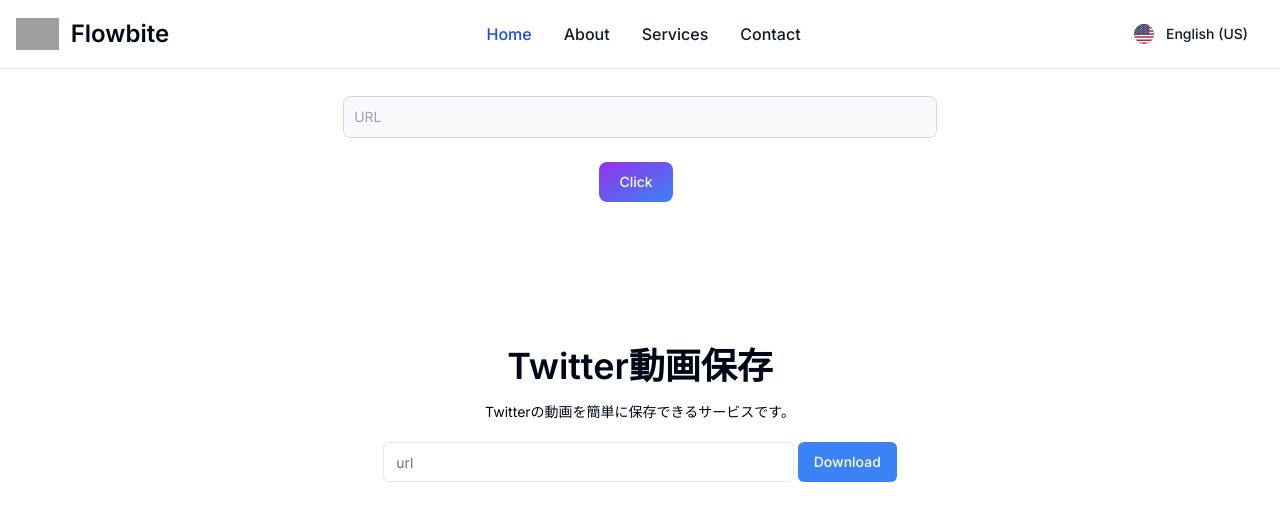
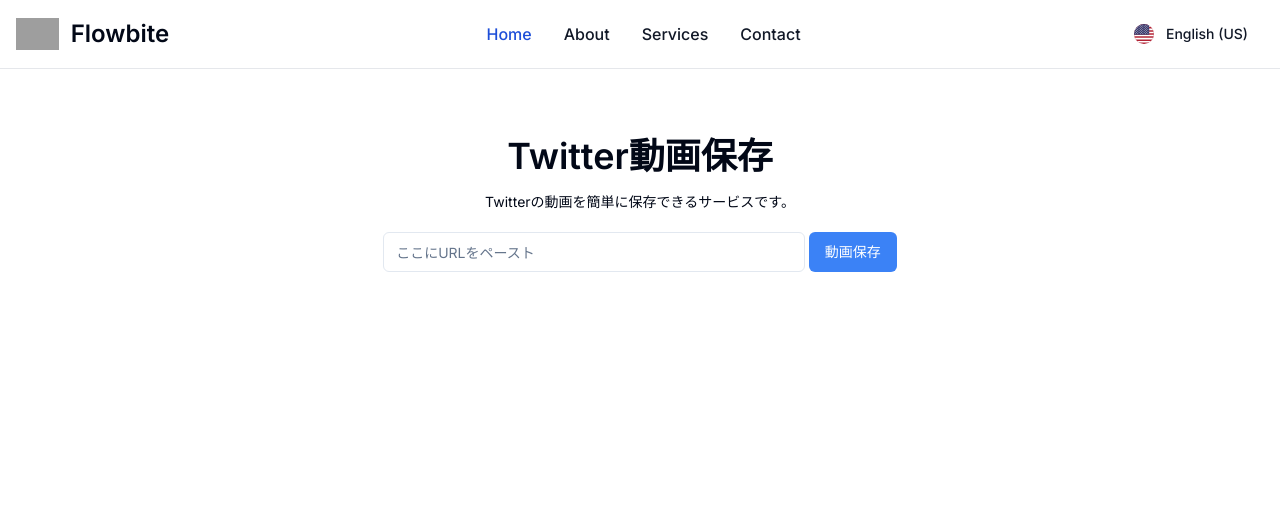
Before and after one commit to lzzzzl/twitter-keeper, a Next.js app: page / in a window 1280 px wide. Shown: the top 520 px of the page. Built offline with nearby package versions, Linux system fonts and the light colour scheme; grey boxes are pictures that could not be loaded.

Commit message:
update search function

```diff
--- a/app/(landing)/(root)/page.tsx
+++ b/app/(landing)/(root)/page.tsx
@@ -49,77 +49,9 @@
 
   return (
     <div>
-      <form onSubmit={handleSubmit}>
-        <div className="relative z-0 w-full mb-6 group">
-          <input
-            className="bg-gray-50 border border-gray-300 text-gray-900 text-sm rounded-lg focus:ring-blue-500 focus:border-blue-500 block w-full p-2.5 dark:bg-gray-700 dark:border-gray-600 dark:placeholder-gray-400 dark:text-white dark:focus:ring-blue-500 dark:focus:border-blue-500"
-            // type="number"
-            min="0"
-            max="1000"
-            required
-            id="number"
-            placeholder="URL"
-            value={url}
-            onChange={handleInputChange}
-          />
-        </div>
-        <div className="flex justify-center items-center mb-10">
-          <button
-            type="submit"
-            className="text-white bg-gradient-to-br from-purple-600 to-blue-500 hover:bg-gradient-to-bl focus:ring-4 focus:outline-none focus:ring-blue-300 dark:focus:ring-blue-800 font-medium rounded-lg text-sm px-5 py-2.5 text-center mr-2 mb-2"
-          >
-            Click
-          </button>
-        </div>
-        <div className="flex justify-center items-center">
-          {!(result.length > 0) || (error != "" && typeof error == "string") ? (
-            <span className="text-yellow-700 dark:text-orange-300">
-              <p>{error}</p>
-            </span>
-          ) : (
-            <div className="w-full flex flex-col gap-[inherit]">
-              {
-                // 假设 results 是你要遍历的数组
-                result.map(({ type, variants }) => {
-                  // 直接在这里声明 variant 常量
-                  const variant = variants[0];
-
-                  if (variant.url && type && variant.url.length > 0) {
-                    if (type == "video" || /video/.test(variant.mimeType)) {
-                      console.log("video: ", variant);
-                      return (
-                        <video
-                          key={type}
-                          src={variant.url}
-                          controls
-                          className="w-full bg-black object-cover"
-                        />
-                      );
-                    } else {
-                      console.log("image: ", variant);
-                      return (
-                        <div>
-                          <Image
-                            alt="image"
-                            key={type}
-                            src={variant.url}
-                            className="w-full object-cover"
-                            width={500}
-                            height={500}
-                          />
-                        </div>
-                      );
-                    }
-                  } else {
-                    console.log("Error: ", variant);
-                  }
-                })
-              }
-            </div>
-          )}
-        </div>
-      </form>
-      <Search />
+      <section>
+        <Search />
+      </section>
     </div>
   );
 }
--- a/app/components/search.tsx
+++ b/app/components/search.tsx
@@ -13,6 +13,7 @@
 
 import { zodResolver } from "@hookform/resolvers/zod";
 import axios from "axios";
+import Image from "next/image";
 import { useState } from "react";
 import { useForm } from "react-hook-form";
 import * as z from "zod";
@@ -64,8 +65,7 @@
   };
 
   return (
-    <section>
-      <div className="mx-auto w-full max-w-7xl px-5 py-16 md:px-10 md:py-16 lg:py-24">
+    <div className="mx-auto w-full max-w-7xl px-5 py-10 md:px-10 md:py-10 lg:py-10">
       <div className="mx-auto w-full max-w-3xl">
         <h1 className="mb-4 text-center text-4xl font-semibold md:text-4xl">
           Twitter動画保存
@@ -77,8 +77,13 @@
         </p>
       </div>
       <div className="mx-auto w-full max-w-3xl">
+        {result.length == 0 ? (
+          <div>
             <Form {...form}>
-            <form onSubmit={form.handleSubmit(onSubmit)} className="space-y-8">
+              <form
+                onSubmit={form.handleSubmit(onSubmit)}
+                className="space-y-8"
+              >
                 <FormField
                   control={form.control}
                   name="url"
@@ -88,14 +93,14 @@
                         <div className="flex flex-row mt-5 mx-auto">
                           <Input
                             className="flex mr-1"
-                          placeholder="url"
+                            placeholder="ここにURLをペースト"
                             {...field}
                           />
                           <Button
                             type="submit"
                             className="flex items-center justify-center bg-blue-500 text-white"
                           >
-                          Download
+                            動画保存
                           </Button>
                         </div>
                       </FormControl>
@@ -106,10 +111,44 @@
               </form>
             </Form>
           </div>
+        ) : (
+          <div></div>
+        )}
+      </div>
       <div className="mx-auto w-full max-w-3xl">
+        {!(result.length > 0) || (error != "" && typeof error == "string") ? (
+          <div>
+            <span className="text-yellow-700 dark:text-orange-300">
+              <p>{error}</p>
+            </span>
+          </div>
+        ) : (
+          <div className="flex mt-10 justify-center">
+            {result.map(({ type, variants }) => {
+              // 直接在这里声明 variant 常量
+              const variant = variants[0];
 
+              if (variant.url && type && variant.url.length > 0) {
+                if (type == "video" || /video/.test(variant.mimeType)) {
+                  console.log(variant.quality);
+                  return (
+                    <Button
+                      type="button"
+                      className="flex items-center text-center justify-center bg-blue-500 text-white"
+                    >
+                      動画保存({variant.quality})
+                    </Button>
+                  );
+                } else {
+                  return <div>image</div>;
+                }
+              } else {
+                console.log("Error: ", variant);
+              }
+            })}
+          </div>
+        )}
       </div>
     </div>
-    </section>
   );
 };
```
Lines whose indentation alone changed are shown as unchanged.
